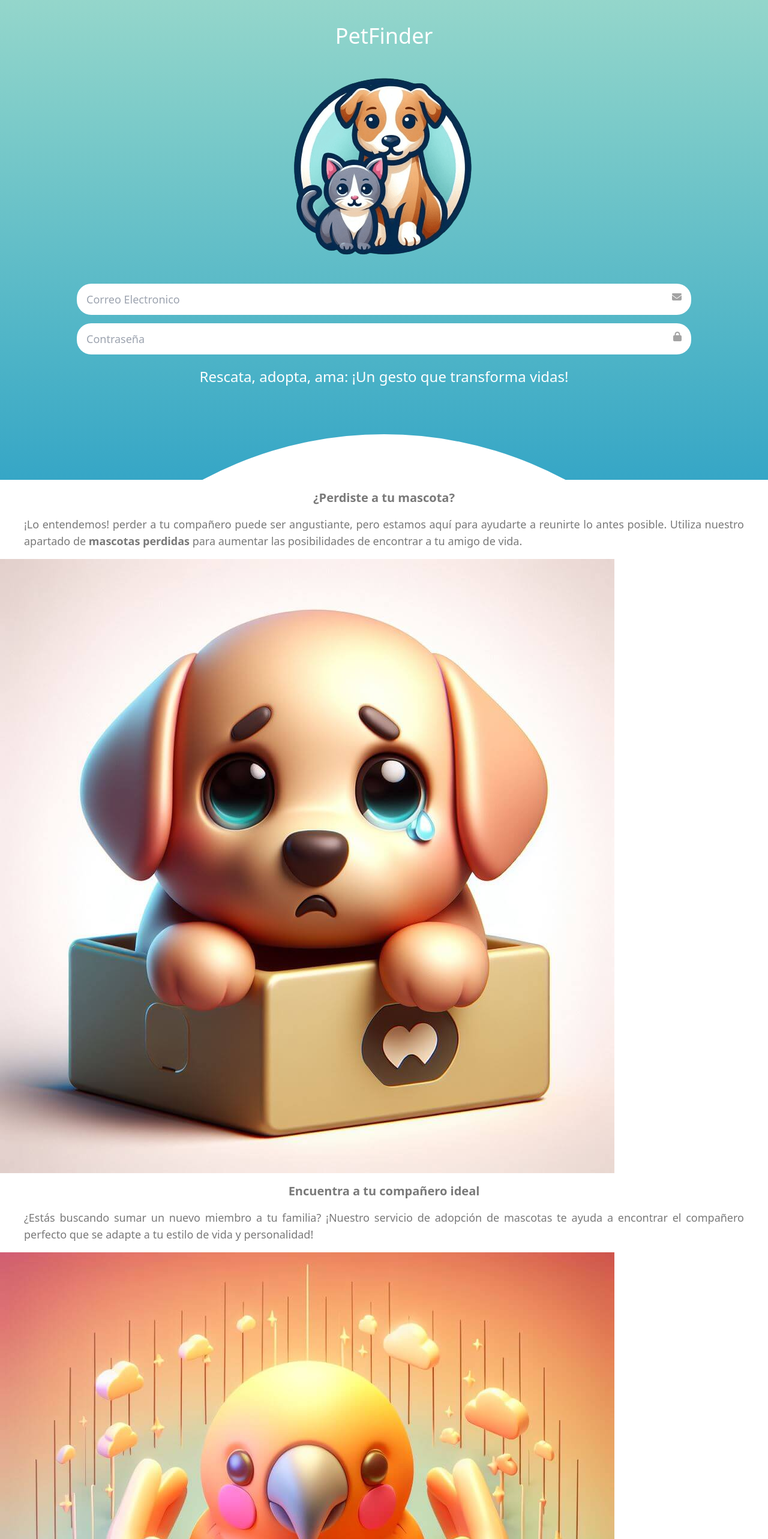
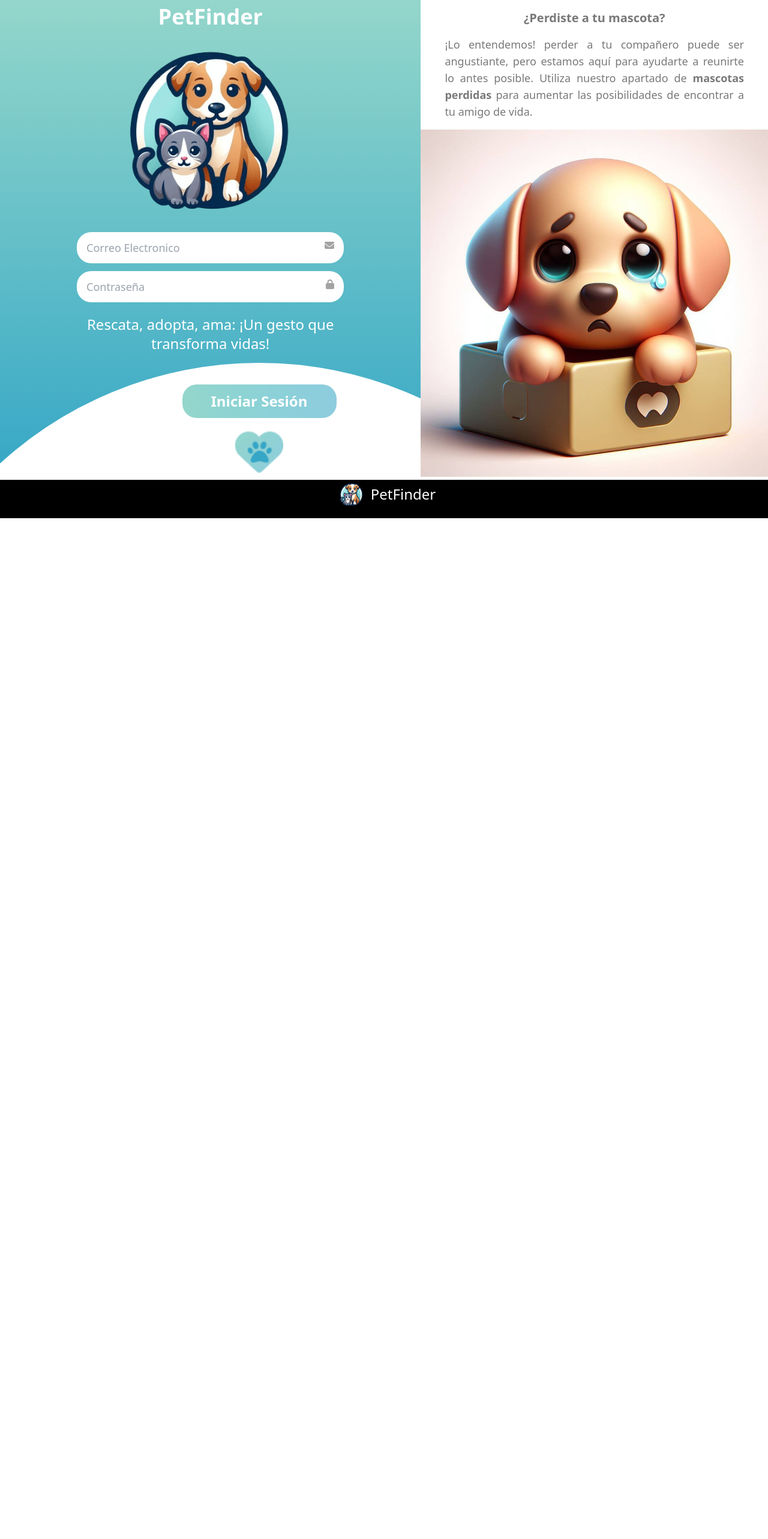
Before and after one commit to AngelAlmanza/client-app-petfinder, a React (Vite) app: page /login in a window 1280 px wide. Shown: the top 2566 px of the page at 60% size. After the commit the page ends 864 px from the top, so only its background shows below. Built offline with nearby package versions, Linux system fonts and the light colour scheme.

Commit message:
responsivo login y register de tamaño lg(1024)

```diff
--- a/src/components/InitialPageCircleFooter.tsx
+++ b/src/components/InitialPageCircleFooter.tsx
@@ -23,12 +23,12 @@ export const InitialPageCircleFooter = ({ onSubmit }: Props) => {
 
   return (
     <div
-      className={`bg-white rounded-full flex flex-col items-center pt-10 md:-mx-28 md:pt-16 md:mt-20 `}
+      className={`bg-white rounded-full flex flex-col items-center pt-10 md:-mx-28 md:pt-16 md:mt-20 lg:mt-4 lg:-ml-80 lg:pt-1  `}
       style={{
         width: screenSize,
         height: screenSize,
       }}>
-        <div className="w-100 md:mt-6">
+        <div className="w-100 md:mt-4 lg:mt-8">
           <SpecialButton text="Iniciar Sesión" onClick={onSubmit} />
         </div>
         <div className="w-44 flex justify-center">
--- a/src/components/inputs/TextInput.tsx
+++ b/src/components/inputs/TextInput.tsx
@@ -30,7 +30,7 @@ export const TextInput = ({ name, value, placeholder, iconName, className, style
       <input
         name={name}
         value={value}
-        className={`w-full bg-white px-4 py-3 outline-none rounded-3xl pr-10 text-sm md:text-lg font-medium  ${className}`}
+        className={`w-full bg-white px-4 py-3 outline-none rounded-3xl pr-10 text-sm md:text-lg font-medium ${className}`}
         type={inputType}
         placeholder={placeholder}
         style={style}
--- a/src/pages/registerPage.tsx
+++ b/src/pages/registerPage.tsx
@@ -14,11 +14,11 @@ export const RegisterPage = () => {
 
     return (
         <>
-            <div className="w-screen h-screen pt-10 min-h-screen gradient-background overflow-hidden md:px-24">
+                <div className="w-screen h-screen pt-10 min-h-screen gradient-background overflow-y-auto md:px-24 lg:px-52 lg:justify-center lg:max-h-screen">
                     <div className="px-4">
                         <div className="w-full flex justify-center items-center flex-col">
-                        <h1 className="text-center text-white text-4xl font-normal">PetFinder</h1>
-                        <img src={dogAndCat} alt="PetFinder Logo" className="-mt-14" />
+                            <h1 className="text-center text-white text-4xl font-normal lg:-mt-3">PetFinder</h1>
+                            <img src={dogAndCat} alt="PetFinder Logo" className="-mt-14 lg:-mt-18 lg:w-80" />
                         </div>
                         <Formik
                             initialValues={{ name: '', email: '', password: '' }}
@@ -50,8 +50,8 @@ export const RegisterPage = () => {
                                 handleSubmit,
                                 isSubmitting
                             }) => (
-                            <form className="-mt-16 h-36 flex flex-col justify-evenly items-center">
-                                <div className="mb-4 w-4/5">
+                                <form className="-mt-16 h-36 flex flex-col justify-evenly items-center lg:-mt-20">
+                                    <div className="mb-4 w-4/5 lg:mt-8">
                                         <TextInput
                                             name="name"
                                             value={values.name}
@@ -71,7 +71,7 @@ export const RegisterPage = () => {
                                         />
                                         {errors.email ? <p className="text-red-500 text-sm">{errors.email}</p> : null}
                                     </div>
-                                <div className="mb-4 w-4/5">
+                                    <div className="mb-4 w-4/5 lg:mb-3">
                                         <TextInput
                                             name="password"
                                             value={values.password}
@@ -82,12 +82,12 @@ export const RegisterPage = () => {
                                         {errors.password ? <p className="text-red-500 text-sm">{errors.password}</p> : null}
                                     </div>
                                     {JSON.stringify(values, null, 2)}
-                                <ul className="w-fit mx-auto mb-4 md:mt-32">
+                                    <ul className="w-fit mx-auto mb-4 md:mt-32 lg:mt-6">
                                         {
                                             passwordRules.map((rule, index) => (
                                                 <li
                                                     key={index}
-                                                className="text-sm md:text-xl font-medium mb-1 list-item list-disc text-white"
+                                                    className="text-sm md:text-xl font-medium mb-1 list-item list-disc text-white lg:ml-6"
                                                 >
                                                     {rule}
                                                 </li>
@@ -100,7 +100,7 @@ export const RegisterPage = () => {
                         </Formik>
                     </div>
                 </div>
-            <div className="bg-black flex justify-center items-center py-2">
+                <div className="bg-black flex justify-center items-center py-2 ">
                     <img src={dogAndCat} alt="PetFinder Logo" className="w-8 rounded-full" />
                     <p className="text-white text-base">PetFinder</p>
                 </div>
--- a/src/pages/signInPage.tsx
+++ b/src/pages/signInPage.tsx
@@ -31,15 +31,16 @@ export const SignInPage = () => {
 
   return (
     <>
+      <div className="lg:flex flex-grow-0 ">
         <div
-        className="w-screen h-screen pt-10 min-h-screen gradient-background overflow-hidden md:px-28  "
+          className="w-screen h-screen pt-10 min-h-screen gradient-background overflow-hidden md:px-28    "
         >
-        <div className="px-4 w-100">
+          <div className="px-4 w-100 lg:w-full">
             <div className="w-full flex justify-center items-center flex-col">
-            <h1 className="text-center text-white text-4xl font-normal">PetFinder</h1>
-            <img src={dogAndCat} alt="PetFinder Logo" className="-mt-14 md:-mt-14" />
+              <h1 className="text-center text-white text-4xl font-bold lg:-mt-8">PetFinder</h1>
+              <img src={dogAndCat} alt="PetFinder Logo" className="-mt-14 md:-mt-14 lg:-mt-14" />
             </div>
-          <div className="w-100 -mt-16 h-36 flex flex-col justify-evenly items-center md:w-200 ">
+            <div className="w-100 -mt-16 h-36 flex flex-col justify-evenly items-center md:w-200 lg:-mt-18">
               <TextInput
                 placeholder="Correo Electronico"
                 iconName="email"
@@ -57,8 +58,8 @@ export const SignInPage = () => {
           </div>
           <InitialPageCircleFooter onSubmit={onSubmit} />
         </div>
-      <div className="bg-white">
-        <h2 className="text-center text-base md:text-xl font-bold my-4 text-text-primary-color">¿Perdiste a tu mascota?</h2>
+        <div className="bg-white lg:w-full lg:rounded-lg">
+          <h2 className="text-center text-base md:text-xl font-bold my-4 text-text-primary-color ">¿Perdiste a tu mascota?</h2>
           <p className="text-base md:text-lg font-normal text-justify text-text-primary-color px-10">
             ¡Lo entendemos! perder a tu compañero puede ser angustiante,
             pero estamos aquí para ayudarte a reunirte lo antes posible.
@@ -66,13 +67,14 @@ export const SignInPage = () => {
             las posibilidades de encontrar a tu amigo de vida.
           </p>
           <img src={dogBanner} alt="Dog banner" className="w-100 object-cover mt-4" />
-        <h2 className="text-center text-base md:text-xl font-bold my-4 text-text-primary-color">Encuentra a tu compañero ideal</h2>
-        <p className="text-base font-normal md:text-lg text-justify text-text-primary-color px-10">
+          <h2 className="text-center text-base md:text-xl font-bold my-4 text-text-primary-color lg:hidden">Encuentra a tu compañero ideal</h2>
+          <p className="text-base font-normal md:text-lg text-justify text-text-primary-color px-10 lg:hidden">
             ¿Estás buscando sumar un nuevo miembro a tu familia?
             ¡Nuestro servicio de adopción de mascotas te ayuda a encontrar el compañero
             perfecto que se adapte a tu estilo de vida y personalidad!
           </p>
-        <img src={birdBanner} alt="Dog banner" className="w-100 object-cover mt-4" />
+          <img src={birdBanner} alt="Dog banner" className="w-100 object-cover mt-4 lg:hidden" />
+        </div>
       </div>
       <div className="bg-black flex justify-center items-center py-2">
         <img src={dogAndCat} alt="PetFinder Logo" className="w-8 rounded-full md:w-16 md:-mt-4 " />
```
Lines whose indentation alone changed are shown as unchanged.
